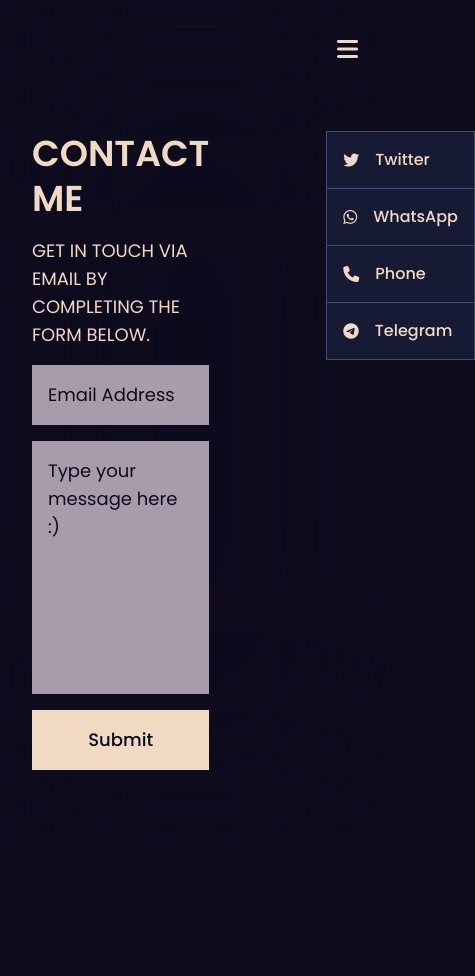
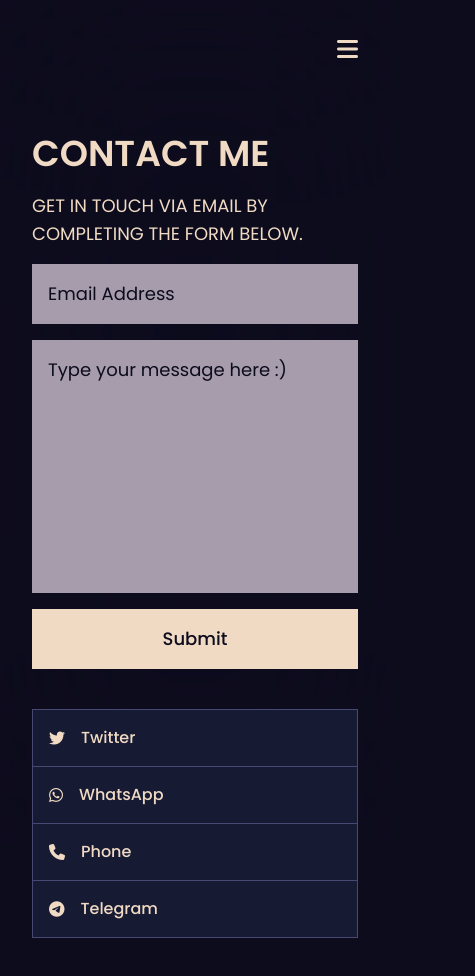
Before and after one commit to calebchris000/Portfolio, a Svelte app: page /contact in a window 390 px wide. Shown: the whole page, 475 px wide, since content can reach past the window. Before the commit the page ends 844 px from the top, so only its background shows below. Built offline with nearby package versions, Linux system fonts and the light colour scheme; a web font is replaced by a local one.

Commit message:
make responsiveness

```diff
--- a/src/pages/contact/contact.svelte
+++ b/src/pages/contact/contact.svelte
@@ -8,7 +8,9 @@
 <main class="relative z-10 home">
     <Navbar />
 
-    <section class="content px-8 xl:px-[7vh] text-secondary">
+    <section
+        class="content gap-10 pb-10 xl:pb-0 xl:gap-[30vw] flex xl:flex-row flex-col px-8 xl:px-[7vh] text-secondary"
+    >
         <div class="flex flex-col gap-4 text-lg">
             <span
                 class="greet text-wrap text-4xl uppercase xl:text-[12.26vh] font-semibold leading-tight"
@@ -20,7 +22,7 @@
 
             <Form />
         </div>
-        <div class="border h-fit border-accent-2 w-56">
+        <div class="border h-fit border-accent-2 w-full xl:w-56">
             <button
                 on:click={() => handleContact("twitter")}
                 class="bg-accent-1 border-b border-accent-2 transition-all contact text-secondary font-medium p-4 ps-4 w-full flex justify-start items-center gap-4"
@@ -62,7 +64,6 @@
         color: var(--secondary-color);
         display: flex;
         justify-content: space-between;
-        gap: 30vw;
     }
 
     .content:hover {
```
